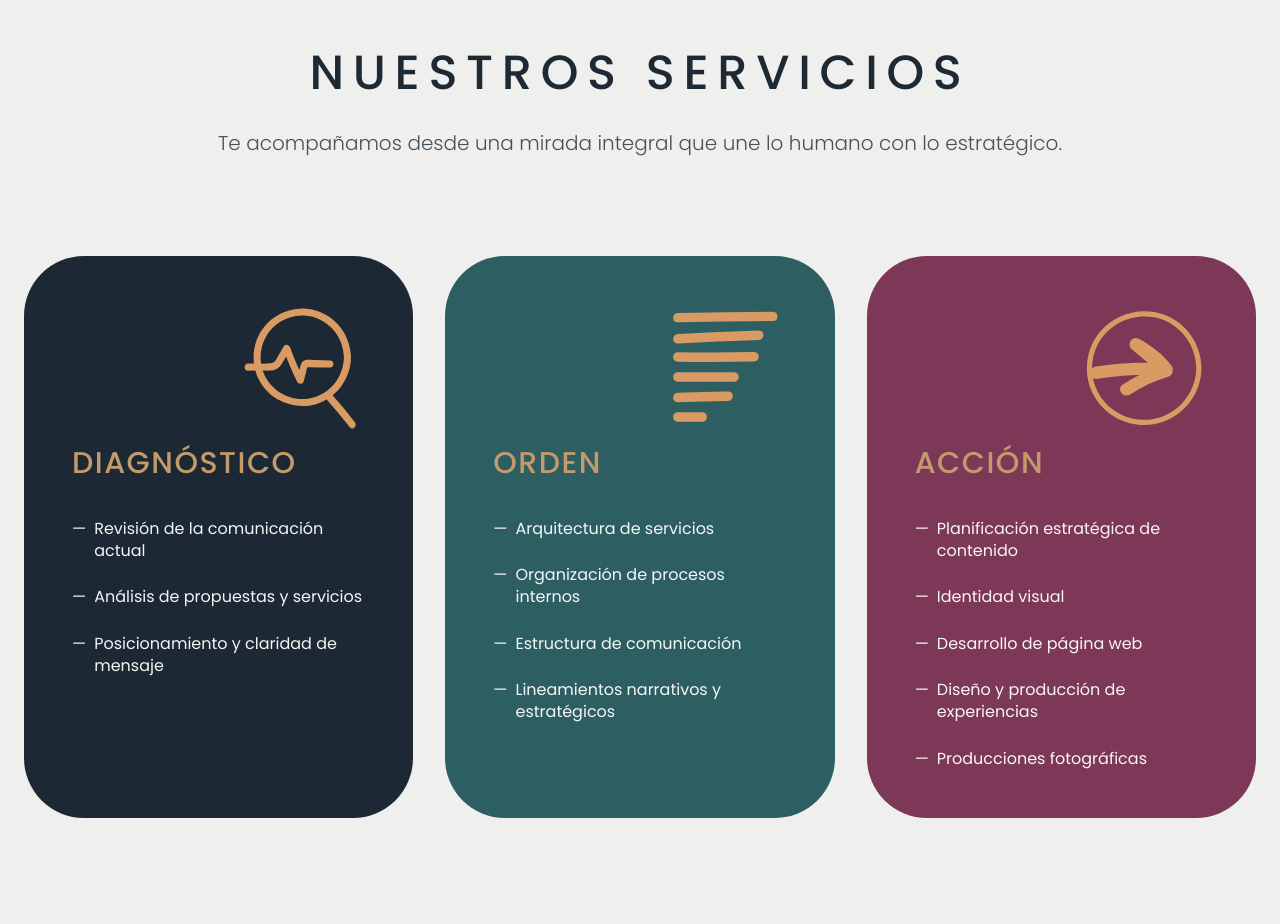
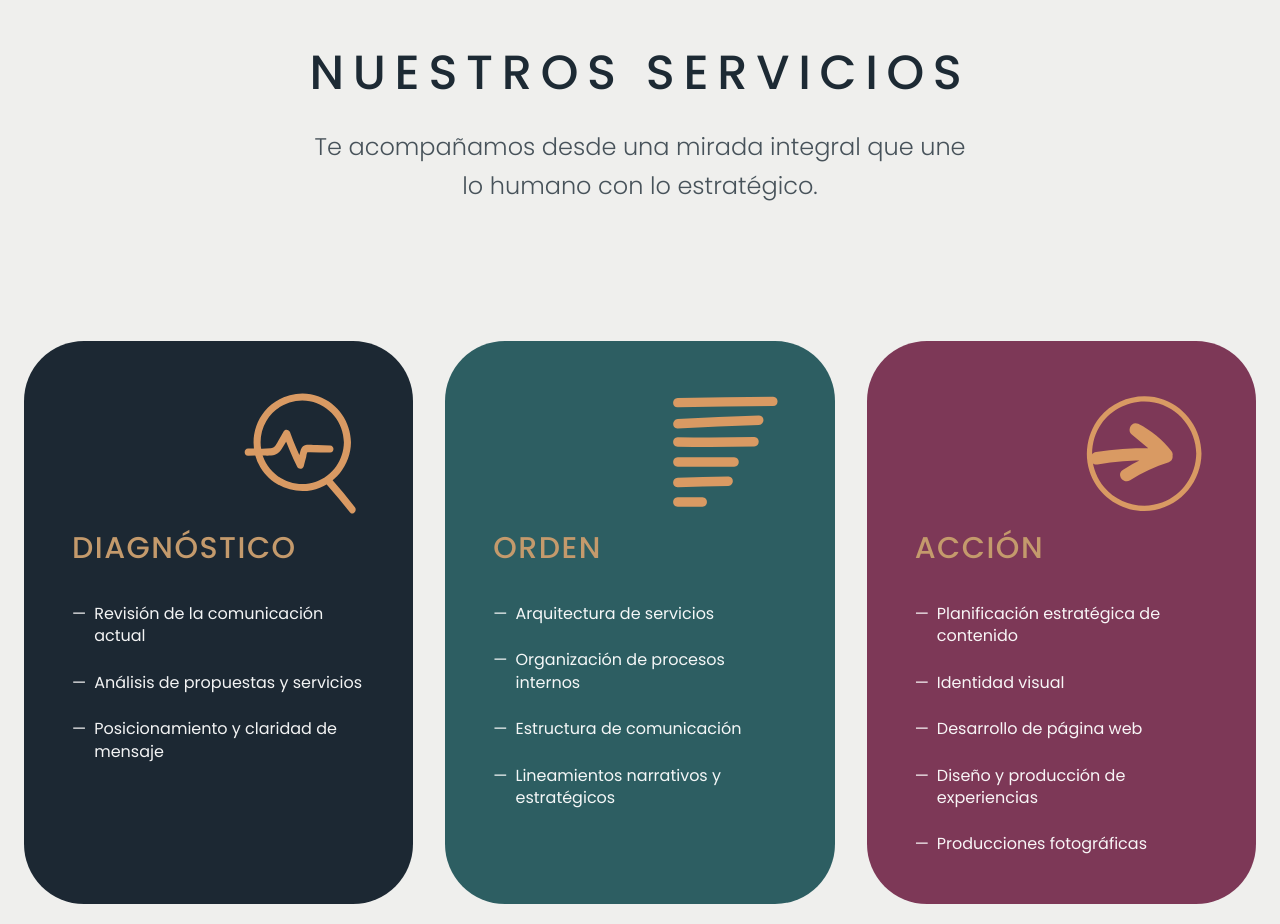
Before and after one commit to somoscasaseis/somoscasaseis, a Next.js app: page / in a window 1280 px wide. Shown: the part 1800-2724 px from the top of the page. Built offline with nearby package versions, Linux system fonts and the light colour scheme; no server answers; a web font is replaced by a local one.

Commit message:
Monday Night Flow

```diff
--- a/src/components/v2/sections/ServicesV2.tsx
+++ b/src/components/v2/sections/ServicesV2.tsx
@@ -93,7 +93,7 @@ export const ServicesV2 = ({ services }: { services?: ServiceProps[] }) => {
             variants={introBlockVariants}
             initial="hidden"
             animate={isInView ? "visible" : "hidden"}
-            className="text-lg md:text-xl text-foreground/80 font-light leading-relaxed"
+            className="text-xl md:text-2xl text-foreground/80 font-light mb-10 leading-relaxed max-w-2xl"
           >
             Te acompañamos desde una mirada integral que une lo humano con lo estratégico.
           </motion.p>
```
